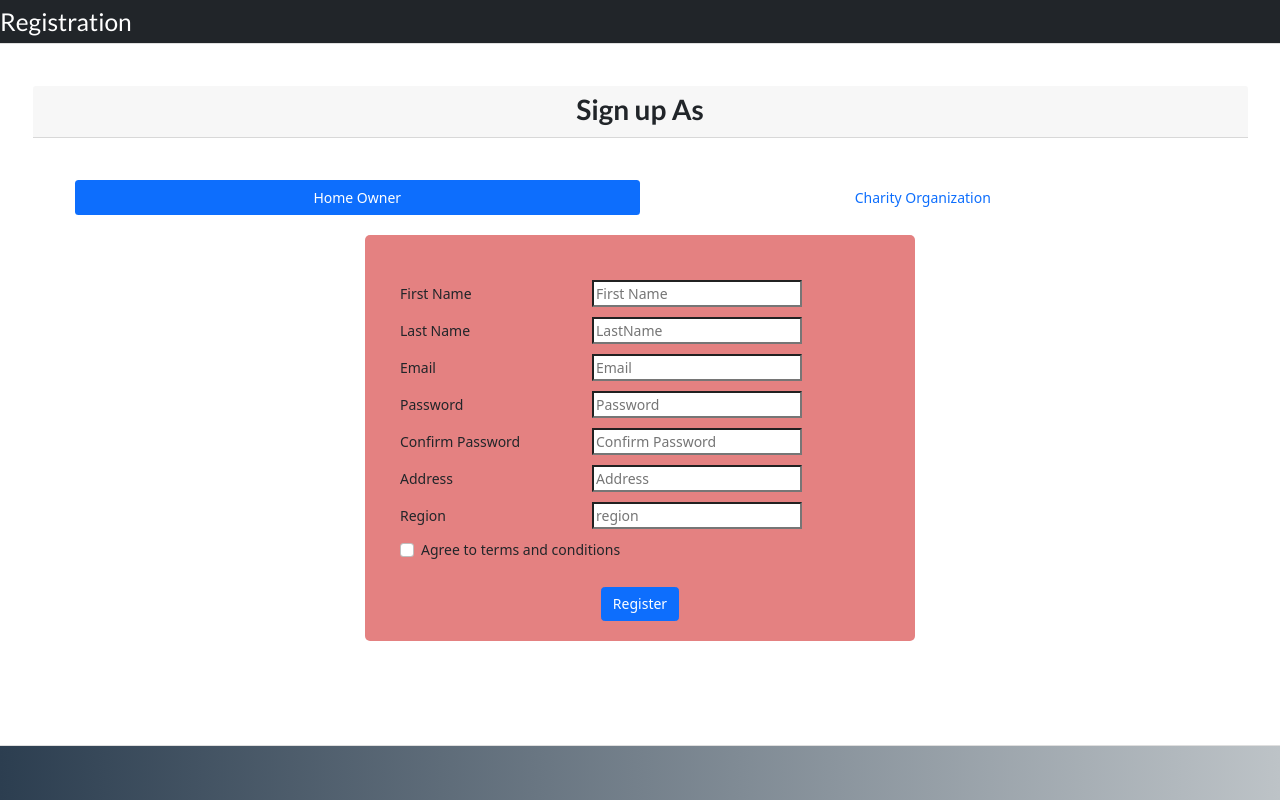
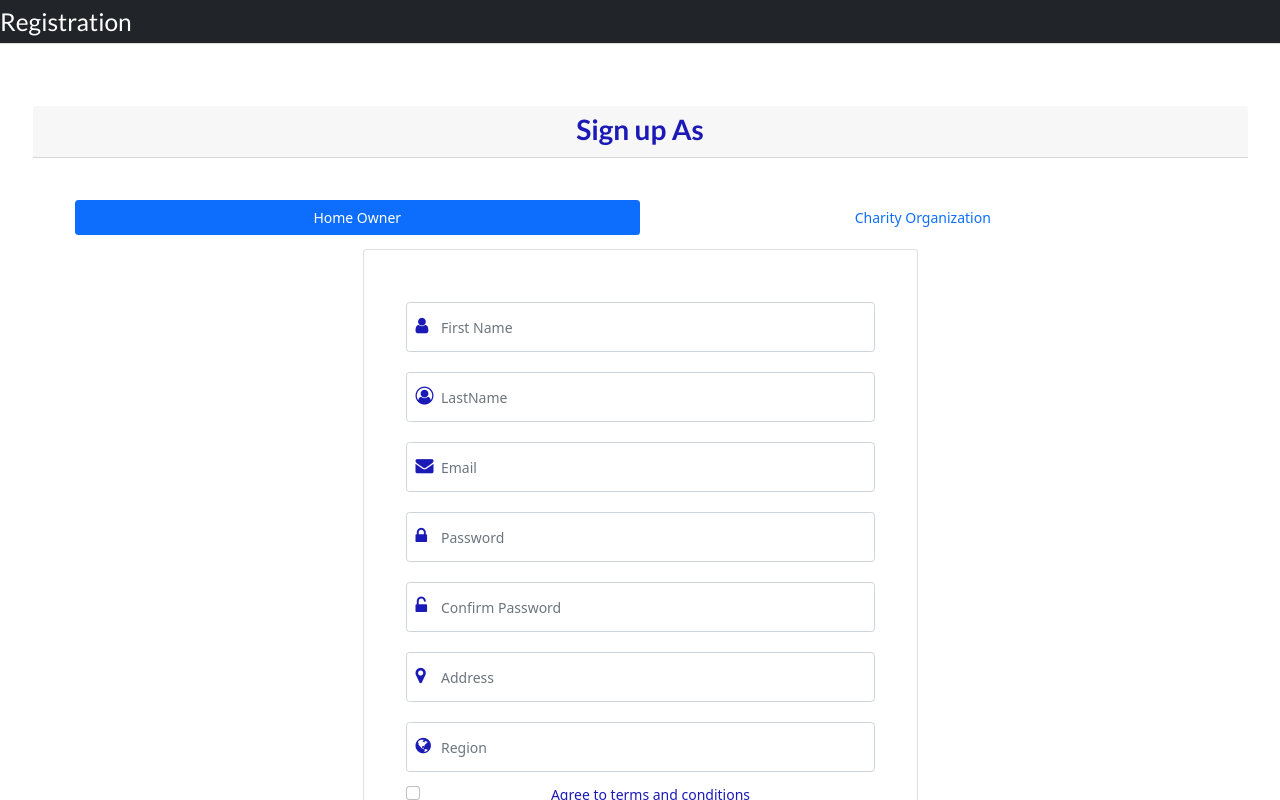
Before and after one commit to JustinHRJ/Team3-Donations, a React (Create React App) app in the folder client/: page /registration in a window 1280 px wide. Shown: the top 800 px of the page. Built offline with nearby package versions, Linux system fonts and the light colour scheme.

Commit message:
update ui

```diff
--- a/client/package.json
+++ b/client/package.json
@@ -9,6 +9,9 @@
     "@testing-library/user-event": "^13.5.0",
     "axios": "^0.26.1",
     "bootstrap": "^5.1.3",
+    "eslint": "^8.12.0",
+    "eslint-plugin-import": "^2.26.0",
+    "font-awesome": "^4.7.0",
     "react": "^17.0.2",
     "react-bootstrap": "^2.2.2",
     "react-dom": "^17.0.2",
--- a/client/src/components/Registration/registrationFormOrg.js
+++ b/client/src/components/Registration/registrationFormOrg.js
@@ -126,7 +126,7 @@ function RegistrationFormOrg() {
                     )
                     .then((res) => {
                         console.log(res);
-                        Swal.fire({ title: 'Register Successfully!', text: 'Click OK to redirect to login page', type: 'success', confirmButtonText: 'OK' }).then(function() {
+                        Swal.fire({ title: 'Register Successfully!', text: 'Click OK to redirect to login page', type: 'success', confirmButtonText: 'OK' }).then(function () {
                             window.location = "/login";
                         });
                     });
@@ -139,53 +139,50 @@ function RegistrationFormOrg() {
 
     return (
         <>
-            <div className="form">
-                <div className="form-body">
-                    <div className="username">
-                        <label className="form__label" htmlFor="organizationName">Oeganization Name </label>
-                        <input className="form__input" type="text" value={organizationName} onChange={(e) => handleInputChange(e)} id="organizationName" placeholder="Organization Name" />
+            <div class="form">
+                <div class="form-body row d-flex align-items-center justify-content-center">
+                    <div class="col-md-6">
+                        <div class="card px-5 py-5">
+                            <div class="form-input"> <i class="fa fa-building"></i>
+                                <input class="form-control" type="text" value={organizationName} onChange={(e) => handleInputChange(e)} id="organizationName" placeholder="Organization Name" />
                             </div>
-
-                    <div className="email">
-                        <label className="form__label" htmlFor="email">Email </label>
-                        <input type="email" id="email" className="form__input" value={email} onChange={(e) => handleInputChange(e)} placeholder="Email" />
+                            <div class="form-input"> <i class="fa fa-envelope"></i>
+                                <input class="form-control" type="email" id="email" value={email} onChange={(e) => handleInputChange(e)} placeholder="Email" />
                             </div>
-                    <div className="password">
-                        <label className="form__label" htmlFor="password">Password </label>
-                        <input className="form__input" type="password" id="password" value={password} onChange={(e) => handleInputChange(e)} onKeyUp={handlePasswordValidation} placeholder="Password" />
-                        <p className="text-danger">{passwordError}</p>
+                            <div class="form-input"> <i class="fa fa-lock"></i>
+                                <input class="form-control" type="password" id="password" value={password} onChange={(e) => handleInputChange(e)} onKeyUp={handlePasswordValidation} placeholder="Password" />
+                                <p class="text-danger">{passwordError}</p>
                             </div>
-                    <div className="confirm-password">
-                        <label className="form__label" htmlFor="confirmPassword">Confirm Password </label>
-                        <input className="form__input" type="password" id="confirmPassword" value={confirmPassword} onChange={(e) => handleInputChange(e)} onKeyUp={handlePasswordValidation} placeholder="Confirm Password" />
-                        <p className="text-danger">{confirmPasswordError}</p>
+                            <div class="form-input"> <i class="fa fa-unlock-alt"></i>
+                                <input class="form-control" type="password" id="confirmPassword" value={confirmPassword} onChange={(e) => handleInputChange(e)} onKeyUp={handlePasswordValidation} placeholder="Confirm Password" />
+                                <p class="text-danger">{confirmPasswordError}</p>
                             </div>
-                    <div className="address">
-                        <label className="form__label" htmlFor="address">Address </label>
-                        <input className="form__input" type="text" value={address} onChange={(e) => handleInputChange(e)} id="address" placeholder="Address" />
+                            <div class="form-input"> <i class="fa fa-map-marker"></i>
+                                <input class="form-control" type="text" value={address} onChange={(e) => handleInputChange(e)} id="address" placeholder="Address" />
                             </div>
-                    <div className="region">
-                        <label className="form__label" htmlFor="region">Region </label>
-                        <input type="text" name="" id="region" value={region} className="form__input" onChange={(e) => handleInputChange(e)} placeholder="region" />
+                            <div class="form-input"> <i class="fa fa-globe"></i>
+                                <input class="form-control" type="text" id="region" value={region} onChange={(e) => handleInputChange(e)} placeholder="Region" />
                             </div>
-                    <div className="regionOfInterest">
-                        <label className="form__label" htmlFor="regionOfInterest">Region </label>
-                        <input type="text" name="" id="regionOfInterest" value={regionOfInterest} className="form__input" onChange={(e) => handleInputChange(e)} placeholder="Interest Region" />
+                            <div class="form-input"> <i class="fa fa-map-pin"></i>
+                                <input class="form-control" id="regionOfInterest" value={regionOfInterest} onChange={(e) => handleInputChange(e)} placeholder="Interest Region" />
                             </div>
-                    <div className="col-12">
-                        <div className="form-check">
-                            <input className="form-check-input" type="checkbox" value={invalidCheck} id="invalidCheck" required onChange={(e) => handleInputChange(e)} />
-                            <label className="form-check-label" htmlFor="invalidCheck" htmlFor="checkbox">
+                            <div class="col-12">
+                                <div class="form-check">
+                                    <input class="form-check-input" type="checkbox" value={invalidCheck} id="invalidCheck" required onChange={(e) => handleInputChange(e)} />
+                                    <label class="form-check-label" for="invalidCheck" htmlFor="checkbox">
                                         Agree to terms and conditions
                                     </label>
-                            <p className="text-danger">{checkboxError}</p>
+                                    <p class="text-danger">{checkboxError}</p>
+                                </div>
+                            </div>
+                            <div class="footer">
+                                <button onClick={() => handleSubmit()} type="submit" class="btn btn-primary">Register</button>
                             </div>
                         </div>
                     </div>
-                <div className="footer">
-                    <button onClick={() => handleSubmit()} type="submit" className="btn btn-primary">Register</button>
                 </div>
             </div>
+
         </>
     )
 }
--- a/client/src/components/Registration/registrationFormOwner.js
+++ b/client/src/components/Registration/registrationFormOwner.js
@@ -123,7 +123,7 @@ function RegistrationFormOwner() {
                     )
                     .then((res) => {
                         console.log(res);
-                        Swal.fire({ title: 'Register Successfully!', text: 'Click OK to redirect to login page', type: 'success', confirmButtonText: 'OK' }).then(function() {
+                        Swal.fire({ title: 'Register Successfully!', text: 'Click OK to redirect to login page', type: 'success', confirmButtonText: 'OK' }).then(function () {
                             window.location = "/login";
                         });
                     });
@@ -135,50 +135,48 @@ function RegistrationFormOwner() {
 
     return (
         <>
-            <div className="form">
-                <div className="form-body">
-                    <div className="username">
-                        <label className="form__label" htmlFor="firstName">First Name </label>
-                        <input className="form__input" type="text" value={firstName} onChange={(e) => handleInputChange(e)} id="firstName" placeholder="First Name" />
+            <div class="form">
+                <div class="form-body row d-flex align-items-center justify-content-center">
+                    {/*<div class="form-body">*/}
+                    <div class="col-md-6">
+                        <div class="card px-5 py-5">
+                            <div class="form-input"> <i class="fa fa-user"></i>
+                                <input class="form-control" type="text" id="firstName" value={firstName} onChange={(e) => handleInputChange(e)} placeholder="First Name" />
                             </div>
-                    <div className="lastname">
-                        <label className="form__label" htmlFor="lastName">Last Name </label>
-                        <input type="text" name="" id="lastName" value={lastName} className="form__input" onChange={(e) => handleInputChange(e)} placeholder="LastName" />
+                            <div class="form-input"> <i class="fa fa-user-circle-o"></i>
+                                <input class="form-control" type="text" id="lastName" value={lastName} onChange={(e) => handleInputChange(e)} placeholder="LastName" />
                             </div>
-                    <div className="email">
-                        <label className="form__label" htmlFor="email">Email </label>
-                        <input type="email" id="email" className="form__input" value={email} onChange={(e) => handleInputChange(e)} placeholder="Email" />
+                            <div class="form-input"> <i class="fa fa-envelope"></i>
+                                <input type="email" id="email" class="form-control" value={email} onChange={(e) => handleInputChange(e)} placeholder="Email" />
                             </div>
-                    <div className="password">
-                        <label className="form__label" htmlFor="password">Password </label>
-                        <input className="form__input" type="password" id="password" value={password} onChange={(e) => handleInputChange(e)} onKeyUp={handlePasswordValidation} placeholder="Password" />
-                        <p className="text-danger">{passwordError}</p>
+                            <div class="form-input"> <i class="fa fa-lock"></i>
+                                <input class="form-control" type="password" id="password" value={password} onChange={(e) => handleInputChange(e)} onKeyUp={handlePasswordValidation} placeholder="Password" />
+                                <p class="text-danger">{passwordError}</p>
                             </div>
-                    <div className="confirm-password">
-                        <label className="form__label" htmlFor="confirmPassword">Confirm Password </label>
-                        <input className="form__input" type="password" id="confirmPassword" value={confirmPassword} onChange={(e) => handleInputChange(e)} onKeyUp={handlePasswordValidation} placeholder="Confirm Password" />
-                        <p className="text-danger">{confirmPasswordError}</p>
+                            <div class="form-input"> <i class="fa fa-unlock-alt"></i>
+                                <input class="form-control" type="password" id="confirmPassword" value={confirmPassword} onChange={(e) => handleInputChange(e)} onKeyUp={handlePasswordValidation} placeholder="Confirm Password" />
+                                <p class="text-danger">{confirmPasswordError}</p>
                             </div>
-                    <div className="address">
-                        <label className="form__label" htmlFor="address">Address </label>
-                        <input className="form__input" type="text" value={address} onChange={(e) => handleInputChange(e)} id="address" placeholder="Address" />
+                            <div class="form-input"> <i class="fa fa-map-marker"></i>
+                                <input class="form-control" type="text" value={address} onChange={(e) => handleInputChange(e)} id="address" placeholder="Address" />
                             </div>
-                    <div className="region">
-                        <label className="form__label" htmlFor="region">Region </label>
-                        <input type="text" name="" id="region" value={region} className="form__input" onChange={(e) => handleInputChange(e)} placeholder="region" />
+                            <div class="form-input"> <i class="fa fa-globe"></i>
+                                <input class="form-control" type="text" name="" id="region" value={region} onChange={(e) => handleInputChange(e)} placeholder="Region" />
                             </div>
-                    <div className="col-12">
-                        <div className="form-check">
-                            <input className="form-check-input" type="checkbox" value={invalidCheck} id="invalidCheck" required onChange={(e) => handleInputChange(e)} />
-                            <label className="form-check-label" htmlFor="invalidCheck" htmlFor="checkbox">
+                            <div class="col-12">
+                                <div class="form-check">
+                                    <input class="form-check-input" type="checkbox" value={invalidCheck} id="invalidCheck" required onChange={(e) => handleInputChange(e)} />
+                                    <label class="form-check-label" for="invalidCheck" htmlFor="checkbox">
                                         Agree to terms and conditions
                                     </label>
-                            <p className="text-danger">{checkboxError}</p>
+                                    <p class="text-danger">{checkboxError}</p>
+                                </div>
+                            </div>
+                            <div class="footer">
+                                <button onClick={() => handleSubmit()} type="submit" class="btn btn-primary">Register</button>
                             </div>
                         </div>
                     </div>
-                <div className="footer">
-                    <button onClick={() => handleSubmit()} type="submit" className="btn btn-primary">Register</button>
                 </div>
             </div>
         </>
--- a/client/src/components/Registration/style.css
+++ b/client/src/components/Registration/style.css
@@ -1,33 +1,96 @@
-body{
-    background: #bdc3c7;  /* fallback for old browsers */
-    background: -webkit-linear-gradient(to right, #2c3e50, #bdc3c7);  /* Chrome 10-25, Safari 5.1-6 */
-    background: linear-gradient(to right, #2c3e50, #bdc3c7); /* W3C, IE 10+/ Edge, Firefox 16+, Chrome 26+, Opera 12+, Safari 7+ */
+body {
+    background-color: #1c28b1;
+    font-family: "Poppins", sans-serif;
+    font-weight: 300
 }
-#form,
+
+/*#form,
 .form{
     background-color: rgb(228, 129, 129);
     border-radius: 5px;
     width: 550px;
     margin: 20px auto;
     padding: 20px;
-    /* height: 600px; */
+    /* height: 600px;
+}*/
+
+.height {
+    height: 100vh
 }
 
-.form-body{
-    text-align: left;
-    padding: 20px 10px;
+
+
+.card {
+    border: none;
+    padding: 20px;
+    background-color: #1c1e21;
+    color: rgb(28, 26, 182)
 }
 
-.form-body > *{
-    padding: 5px;
+.circle {
+    height: 20px;
+    width: 20px;
+    display: flex;
+    align-items: center;
+    justify-content: center;
+    background-color: #5855e7;
+    color: #fff;
+    font-size: 10px;
+    border-radius: 50%
 }
 
-.form__label{
-    width: 40%;
+.form-input {
+    position: relative;
+    margin-bottom: 10px;
+    margin-top: 10px
 }
 
-.form_input{
-    width: 60%;
+.form-input i {
+    position: absolute;
+    font-size: 18px;
+    top: 15px;
+    left: 10px
+}
+
+.form-control {
+    height: 50px;
+    background-color: #1c1e21;
+    text-indent: 24px;
+    font-size: 15px
+}
+
+.form-control:focus {
+    background-color: #25272a;
+    box-shadow: none;
+    color: #fff;
+    border-color: #4f63e7
+}
+
+.form-check-label {
+    margin-top: 2px;
+    font-size: 14px
+}
+
+.signup {
+    height: 50px;
+    font-size: 14px
+}
+
+.social {
+    height: 50px;
+    width: 50px;
+    display: flex;
+    justify-content: center;
+    align-items: center;
+    border: 1px solid #eee;
+    border-radius: 50%;
+    margin-right: 10px;
+    cursor: pointer
+}
+
+.social:hover {
+    background-color: #0d6efd;
+    border-color: #0d6efd
 }
 
 .footer{
--- a/client/src/index.js
+++ b/client/src/index.js
@@ -5,6 +5,7 @@ import './index.css';
 import App from './App';
 import reportWebVitals from './reportWebVitals';
 import 'bootstrap/dist/css/bootstrap.css';
+import 'font-awesome/css/font-awesome.min.css';
 import 'sweetalert2/dist/sweetalert2.min.css';
 import { AuthContextProvider } from "./components/util/auth-context";
 
```
Also changed, not shown: 1 other file (tests, documents, lock files or other folders). Lines whose indentation alone changed are shown as unchanged.
